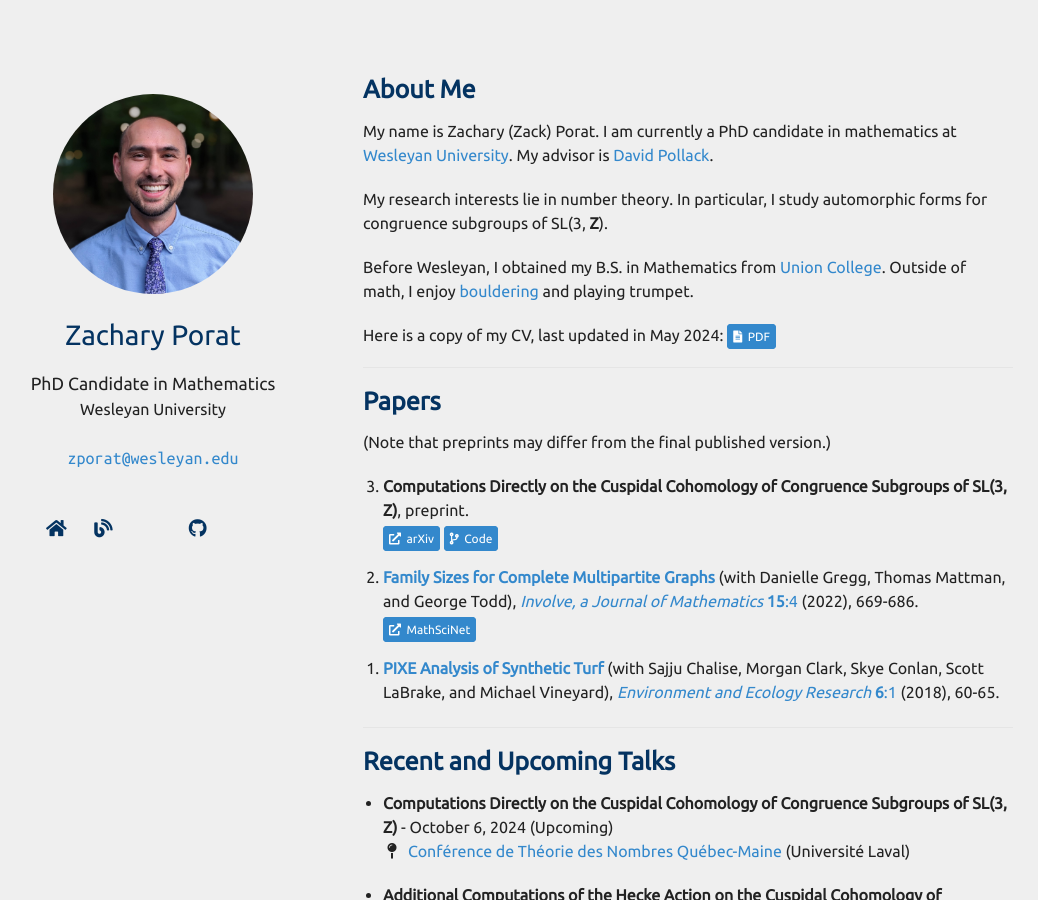
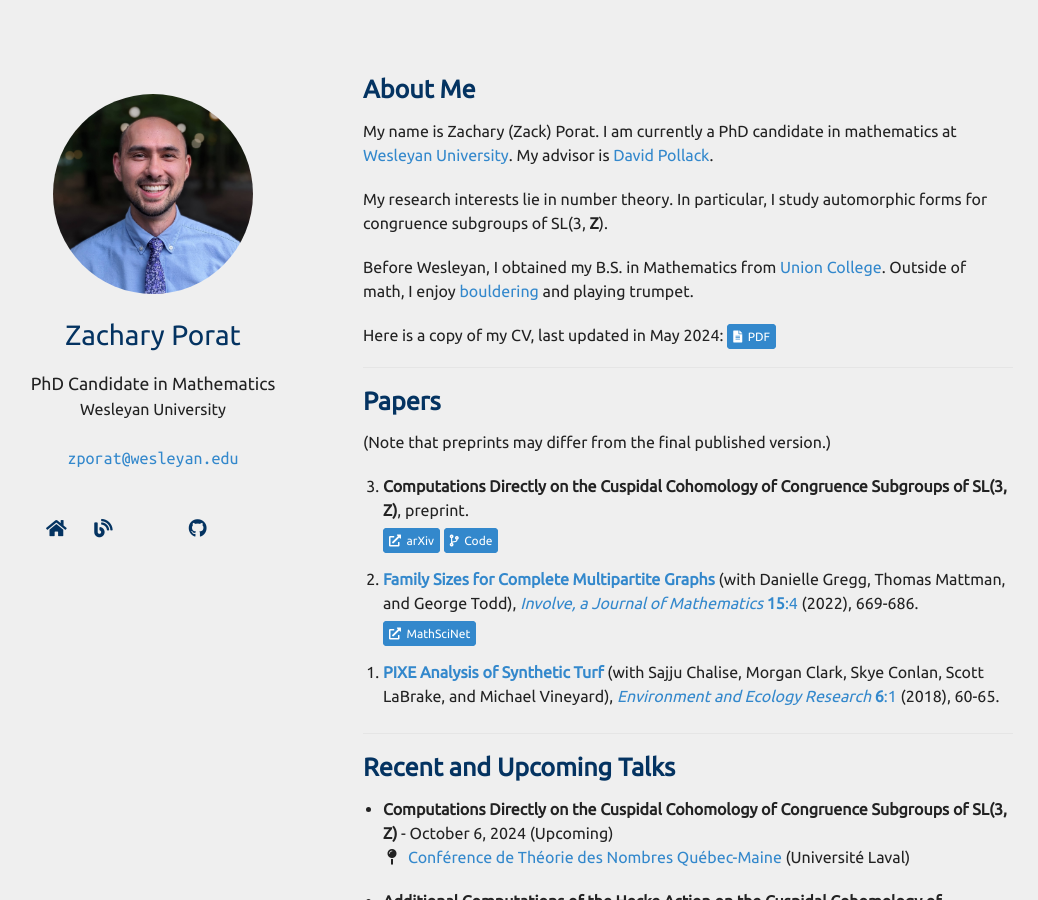
Before and after one commit to zporat/zporat.github.io, a Jekyll site: the page built from index.md, in a window 1280 px wide and 900 px high. Shown: the whole window, without its empty margins (102-1140 px from the left). Built offline with Jekyll 4.4.1, drawn with Linux system fonts in a browser that asks for light colours; nearby versions of some CDN libraries; a style sheet for code colours, icons or effects is not loaded; our own code applies the rules of GitHub Pages for plain Markdown files.

Commit message:
formatting update 2

```diff
--- a/_includes/notes.md
+++ b/_includes/notes.md
@@ -11,6 +11,7 @@
     ({{ link.description }})
     {% endif %}
     </div>
+    <div style="height:5px;font-size:1px;">&nbsp;</div>
     <div class="links">
       {% if link.code %}
       <a href="{{ link.code }}" class="button" style="font-size:12px;"><i class="fas fa-code-branch" aria-hidden="true"></i>&nbsp; Code</a>
--- a/_includes/publications.md
+++ b/_includes/publications.md
@@ -12,7 +12,7 @@
       {% if link.arxiv %}
       <div class="title"><b>{{ link.title }}</b>, {{ link.status }}. </div>
       {% endif %}
-      <div style="height:3px;font-size:1px;">&nbsp;</div>
+      <div style="height:5px;font-size:1px;">&nbsp;</div>
       <div class="links">
       {% if link.mr %}
       <a href="{{ link.mr }}" class="button" style="font-size:12px;"><i class="fas fa-external-link-alt" aria-hidden="true"></i>&nbsp; MathSciNet</a>
```
